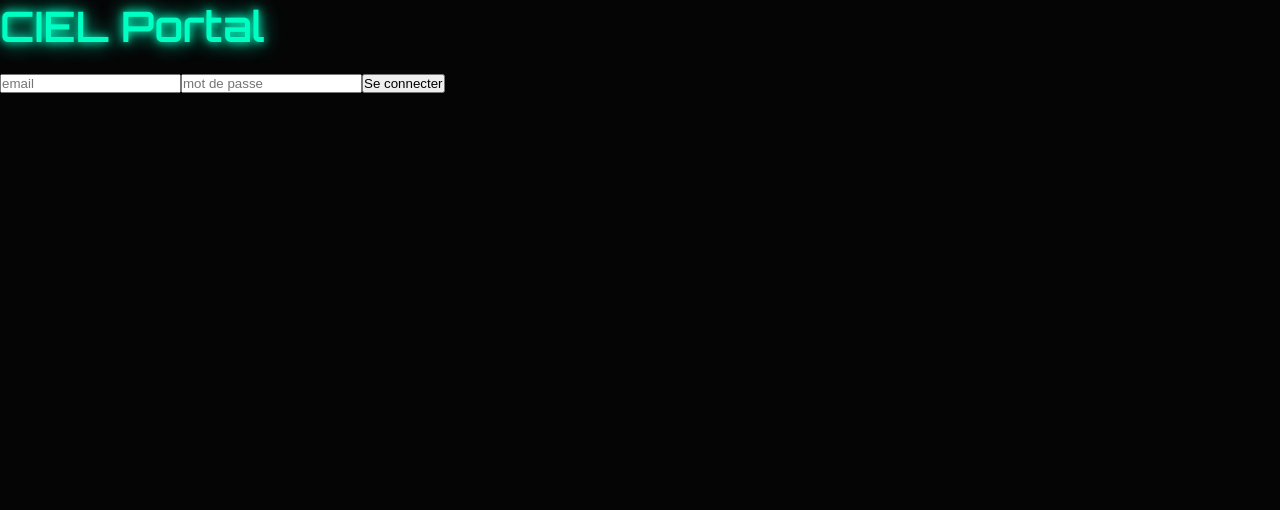
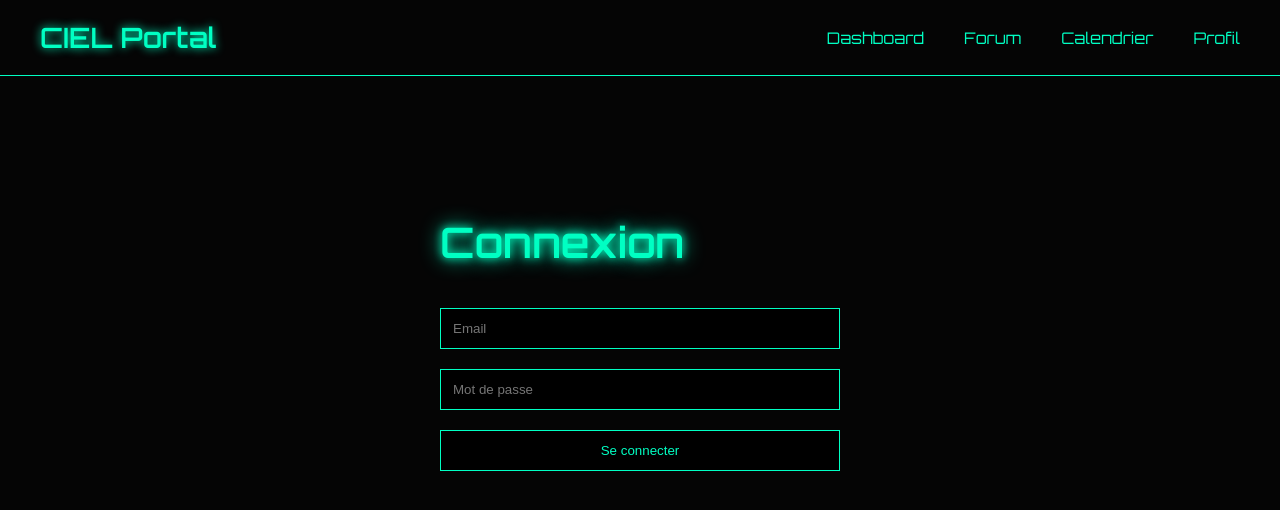
Before and after one commit to elhadrisa/ciel-platform, a Next.js app: page /login in a window 1280 px wide. Shown: the top 510 px of the page. Built offline with nearby package versions, Linux system fonts and the light colour scheme.

Commit message:
animation matieres4.6

```diff
--- a/app/globals.css
+++ b/app/globals.css
@@ -164,3 +164,51 @@
   color:black;
 
 }
+
+.login-container{
+
+  max-width:400px;
+
+  margin:100px auto;
+
+  display:flex;
+
+  flex-direction:column;
+
+  gap:20px;
+
+}
+
+.login-container input{
+
+  padding:12px;
+
+  background:black;
+
+  border:1px solid #00ffc3;
+
+  color:#00ffc3;
+
+}
+
+.login-container button{
+
+  padding:12px;
+
+  border:1px solid #00ffc3;
+
+  background:black;
+
+  color:#00ffc3;
+
+  cursor:pointer;
+
+}
+
+.login-container button:hover{
+
+  background:#00ffc3;
+
+  color:black;
+
+}
--- a/app/layout.tsx
+++ b/app/layout.tsx
@@ -1,12 +1,23 @@
 import "./globals.css"
+import Navbar from "../components/Navbar"
 import { ReactNode } from "react"
 
 export default function RootLayout({ children }: { children: ReactNode }) {
+
   return (
     <html lang="fr">
+
       <body>
-        {children}
+
+        <Navbar />
+
+        <main className="page">
+          {children}
+        </main>
+
       </body>
+
     </html>
   )
+
 }
--- a/app/login/page.js
+++ b/app/login/page.js
@@ -1,24 +1,19 @@
-export default function Login() {
-  return (
-    <div className="h-screen flex items-center justify-center bg-black text-green-400">
-      <div className="p-8 border border-green-400">
-        <h1 className="text-2xl mb-4">CIEL Portal</h1>
+export default function Login(){
 
-        <input
-          placeholder="email"
-          className="block mb-3 p-2 bg-black border border-green-400"
-        />
+  return(
 
-        <input
-          placeholder="mot de passe"
-          type="password"
-          className="block mb-3 p-2 bg-black border border-green-400"
-        />
+    <div className="login-container">
 
-        <button className="border border-green-400 px-4 py-2">
-          Se connecter
-        </button>
-      </div>
+      <h1>Connexion</h1>
+
+      <input placeholder="Email" />
+
+      <input placeholder="Mot de passe" type="password"/>
+
+      <button>Se connecter</button>
+
     </div>
+
   )
+
 }
```
